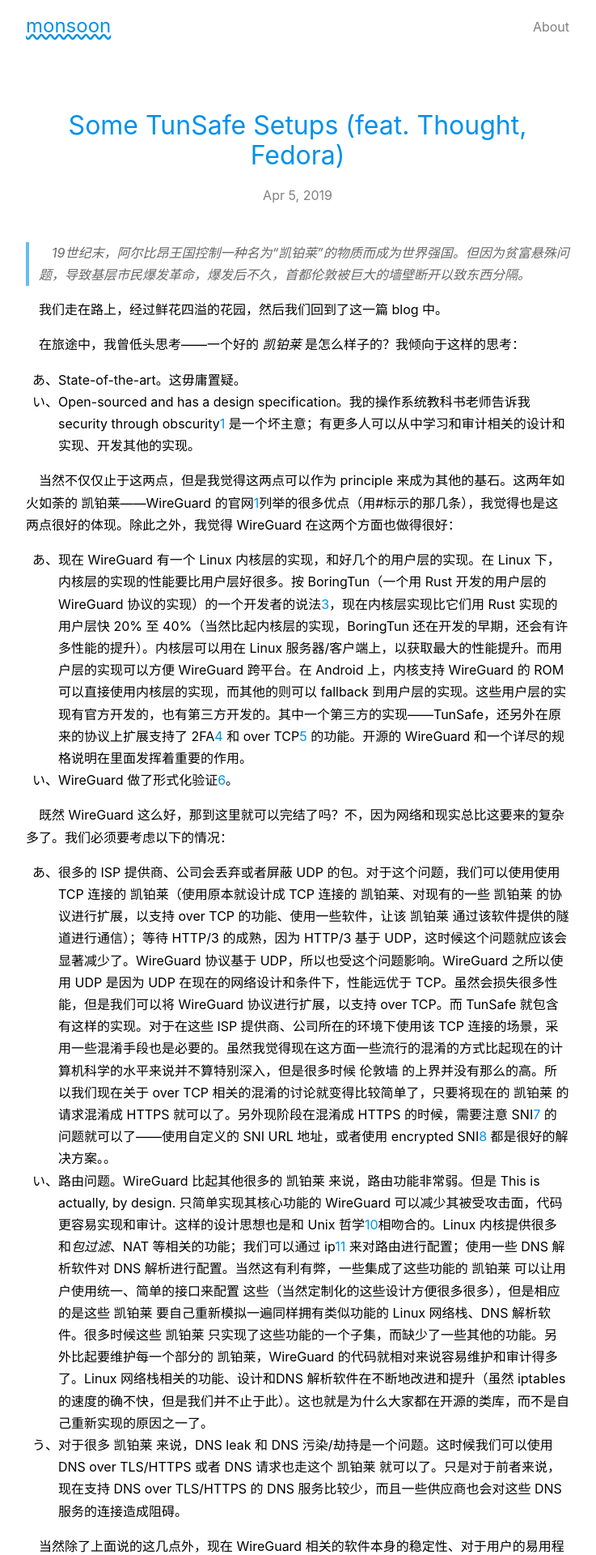
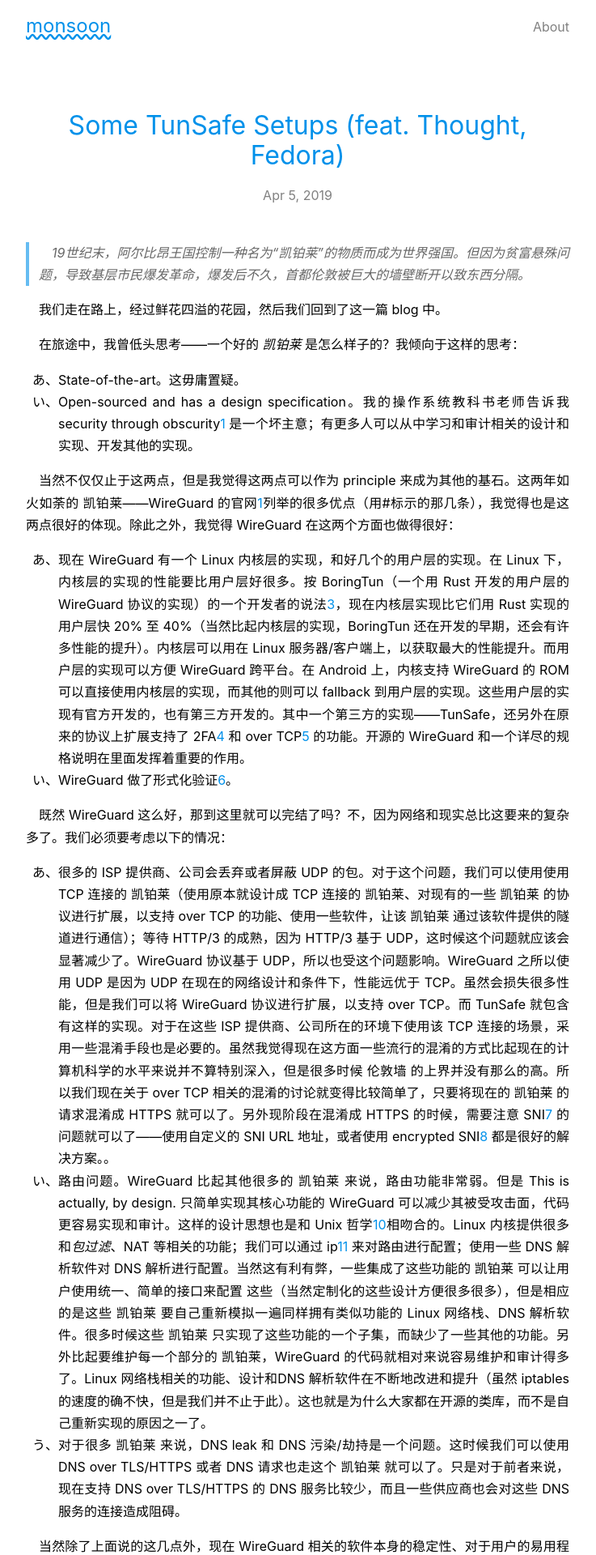
Before and after one commit to youxiaojie/floating-cat.github.io, a Jekyll site: the page built from _posts/2019-04-05-some-tunsafe-setups-feat-thought-fedora.md, in a window 1280 px wide. Shown: the top 1920 px of the page at 81% size, without its empty margins (272-1009 px from the left). Built offline with Jekyll 4.4.1, drawn with Linux system fonts in a browser that asks for light colours; comment, search, counter and statistics services are not loaded.

Commit message:
Add `text-align: justify` to post content

```diff
--- a/assets/stylesheets/main.sass
+++ b/assets/stylesheets/main.sass
@@ -54,9 +54,11 @@
 .post-content
   h2, h3, h2, h5, h6
     color: $pure-blue
+  p, ol, ul
+    line-height: 1.7em
+    text-align: justify
   p
     text-indent: 1em
-    line-height: 1.7em
     &.no-text-indent
       text-indent: 0
   .vertical
@@ -66,10 +68,7 @@
     margin: 0 auto
     height: 17em
   ol
-    line-height: 1.7em
     list-style-type: hiragana
-  ul
-    line-height: 1.7em
   blockquote
     opacity: .6
     font-style: italic
```
